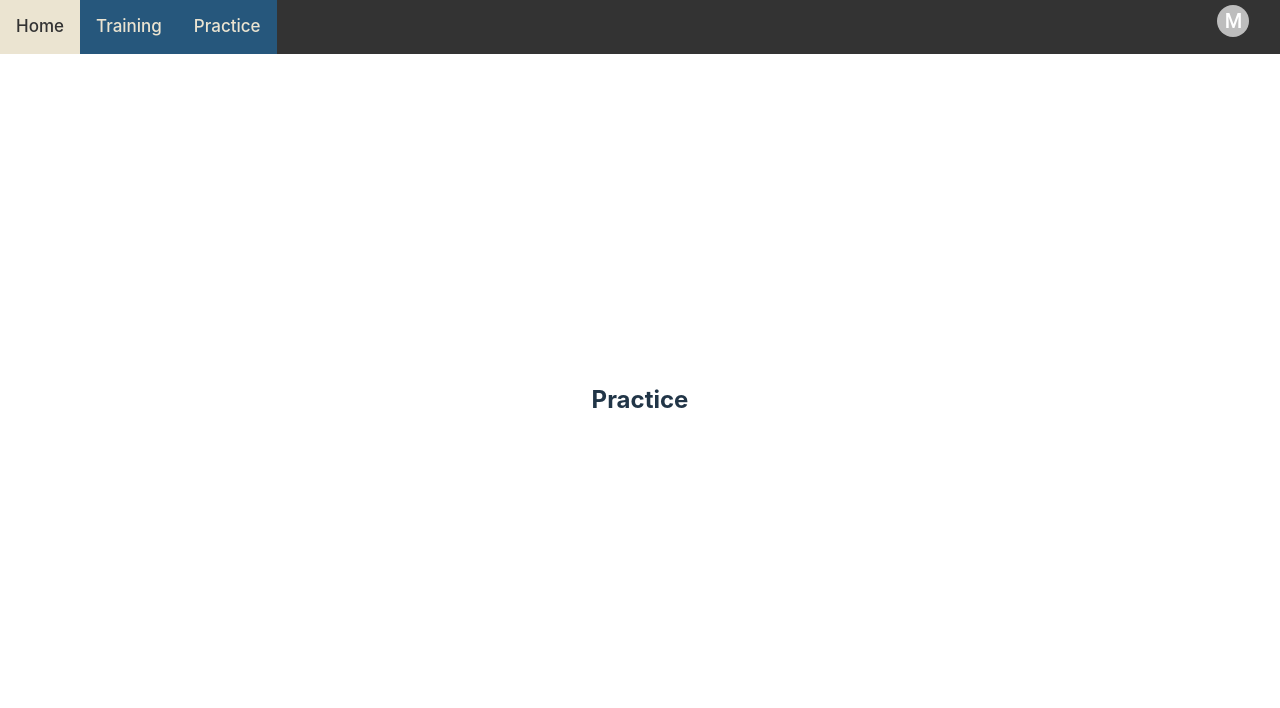
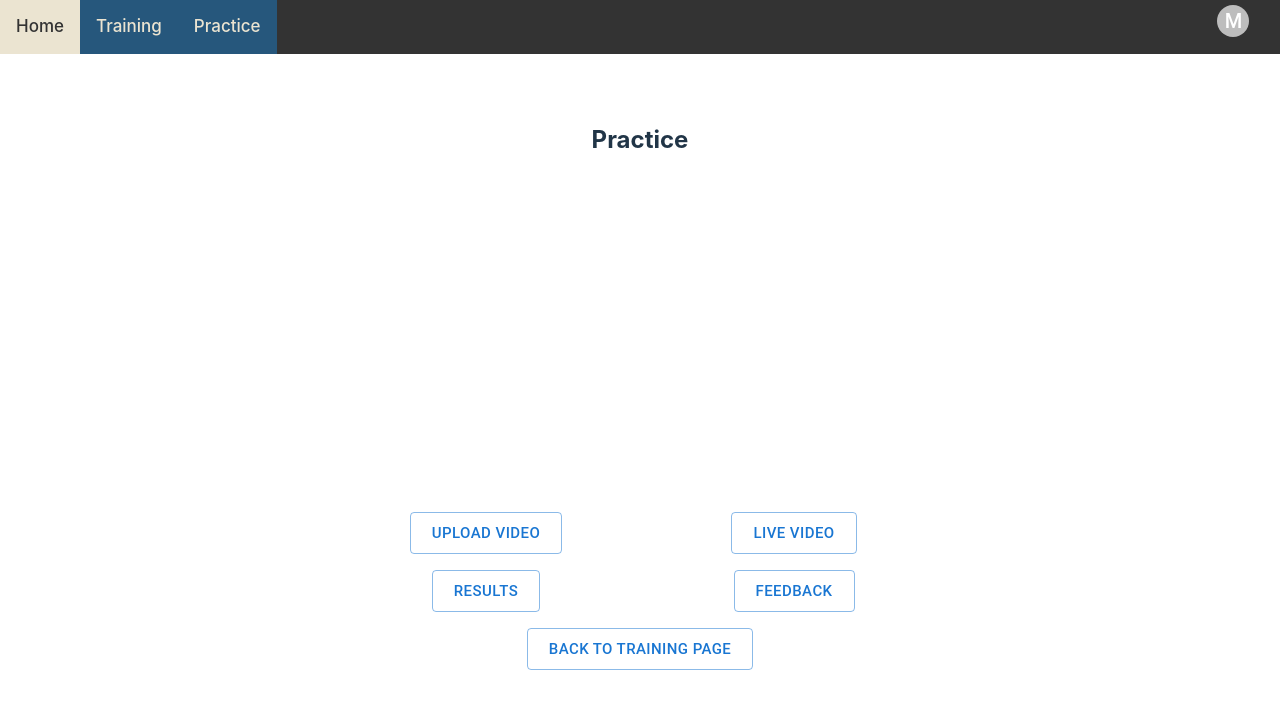
Before and after one commit to kolenguyen/DL, a React (Vite) app in the folder Frontend/: page /practice in a window 1280 px wide. Shown: the top 708 px of the page. Built offline with nearby package versions, Linux system fonts and the light colour scheme; no server answers.

Commit message:
TrainingPage live feed and buttons

```diff
--- a/Frontend/src/Practice.jsx
+++ b/Frontend/src/Practice.jsx
@@ -1,10 +1,43 @@
 
 import './Style.css'
+import WebcamComponent from './WebcamComponent'
+import Button from '@mui/material/Button';
+import Stack from '@mui/material/Stack';
+import { styled } from '@mui/material/styles';
+
+import Box from '@mui/material/Box';
+import Grid from '@mui/material/Unstable_Grid2';
+import Paper from '@mui/material/Paper';
+
+
 
 export default function Practice() {
     return (
     <div style={{margin: 0}}>
         <h2>Practice</h2>
+        <WebcamComponent/>
+        <Box height={150} justifyContent="center" width={600} my={4} display="flex"alignItems="center" gap={4}>
+        <Grid container spacing={2}>
+            <Grid xs={5} md={6}>
+                <Button size="large" variant="outlined">Upload Video</Button>
+            </Grid>
+            <Grid xs={5} md={6}>
+                <Button size="large" variant="outlined">Live Video</Button>
+            </Grid>
+            <Grid xs={5} md={6}>
+                  <Button size="large" variant="outlined">Results</Button>
+            </Grid>
+            <Grid xs={5} md={6}>
+                  <Button size="large" variant="outlined">Feedback</Button>
+            </Grid>
+            <Grid xs={5} md={12}>
+                  <Button size="large" variant="outlined">Back to Training Page</Button>
+            </Grid>
+
+        </Grid>
+        </Box>
+
     </div>
+
     )
   }
--- /dev/null
+++ b/Frontend/src/WebcamComponent.jsx
@@ -0,0 +1,44 @@
+// Code generated by ChatGPT
+import React, { Component } from 'react';
+
+class WebcamComponent extends Component {
+  constructor(props) {
+    super(props);
+    this.videoRef = React.createRef();
+  }
+
+  componentDidMount() {
+    // Access the user's webcam and set it as the source for the video element
+    navigator.mediaDevices.getUserMedia({ video: true })
+      .then((stream) => {
+        this.videoRef.current.srcObject = stream;
+      })
+      .catch((error) => {
+        console.error('Error accessing the webcam:', error);
+      });
+  }
+
+  render() {
+    return (
+      <div>
+        <video
+          ref={this.videoRef}
+          autoPlay
+          playsInline
+          muted // Mute the video to avoid feedback noise
+          style={{ width: '100%', maxWidth: '600px' }}
+        />
+      </div>
+    );
+  }
+
+  componentWillUnmount() {
+    if (this.videoRef.current.srcObject) {
+      // Stop the webcam stream when the component unmounts
+      const tracks = this.videoRef.current.srcObject.getTracks();
+      tracks.forEach((track) => track.stop());
+    }
+  }
+}
+
+export default WebcamComponent;
```
